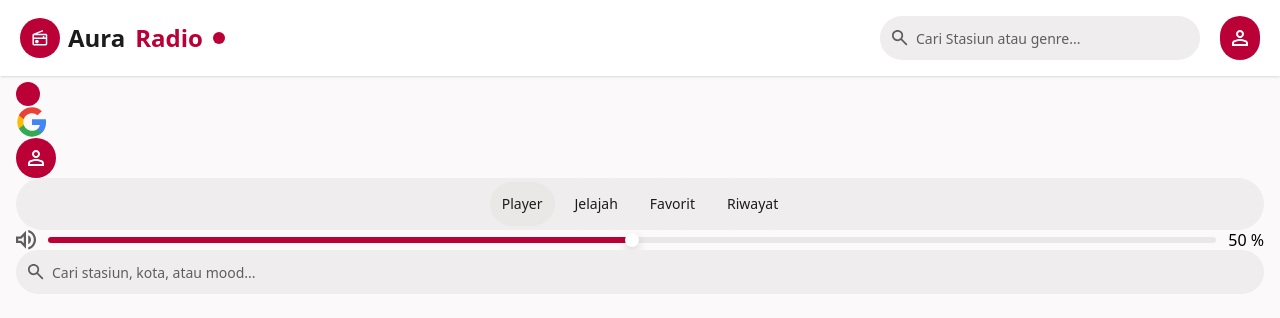
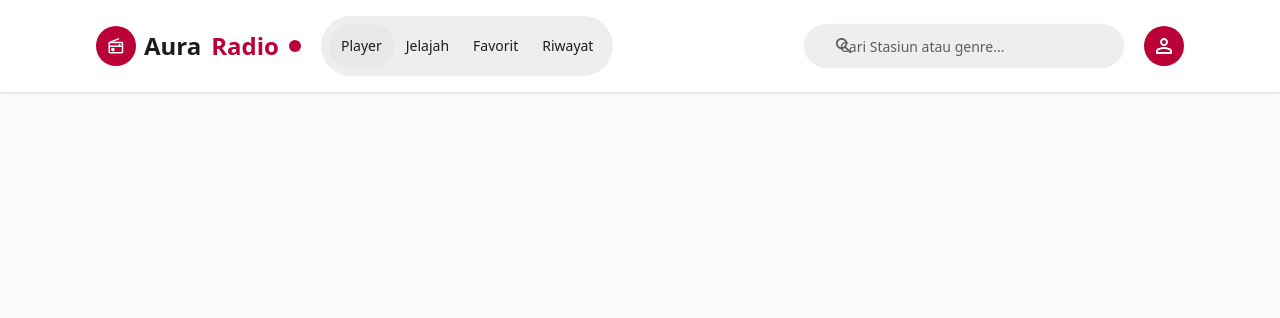
Before and after one commit to Iskedzy/Radio-App, a Nuxt app: page / in a window 1280 px wide. Shown: the top 318 px of the page. Built offline with nearby package versions, Linux system fonts and the light colour scheme.

Commit message:
added mobile and desktop searchbar

```diff
--- a/app/app.vue
+++ b/app/app.vue
@@ -8,21 +8,9 @@
 <template>
   <main class="w-full min-h-screen overflow-x-hidden">
     <AppHeader />
+    <PagePlayer/>
 
-    <section class="w-full px-4">
-      <BaseButton :rounded="true" color="red" size="sm" />
 
-      <BaseIcon name="google" size="lg" />
 
-      <Profile />
-
-      <div class="w-full flex justify-center py-1 bg-[#EFEDED] rounded-full">
-        <BaseNavigation />
-      </div>
-
-      <VolumeSlider />
-
-      <SearchBar />
-    </section>
   </main>
 </template>
--- a/app/components/common/SearchBar.vue
+++ b/app/components/common/SearchBar.vue
@@ -1,12 +1,36 @@
 <script setup lang="ts">
-const {
-    placeholder,
-} = usePlaceholder()
+import { computed } from "vue";
+
+type SearchBarType = "Mobile" | "Desktop";
+
+interface Props {
+  type?: SearchBarType;
+}
+
+const props = withDefaults(defineProps<Props>(), {
+  type: "Desktop",
+});
+
+const { placeholder } = usePlaceholder();
 </script>
 
 <template>
-    <div class="relative">
-        <BaseIcon name="search" size="sm" class="absolute  left-3 top-1/2 -translate-y-1/2" />
-        <BaseInput :placeholder='placeholder' size="md" class="pl-9" />
-    </div>
+  <div
+    :class="[
+      'relative',
+      props.type === 'Mobile' ? 'rounded-full bg-gradient-to-r  from-white  from-50% to-[#BA0036]/5 to-70% p-5 w-[25rem] shadow' : '',
+    ]"
+  >
+    <BaseIcon
+      name="search"
+      size="sm"
+      class="absolute left-8 top-1/2 -translate-y-1/2"
+    />
+
+    <BaseInput
+      :placeholder="placeholder"
+      size="md"
+      :class="['pl-9', props.type === 'Mobile' ? 'rounded-full shadow' : '']"
+    />
+  </div>
 </template>
--- a/app/components/layout/appHeader.vue
+++ b/app/components/layout/appHeader.vue
@@ -1,15 +1,21 @@
 <script setup lang="ts">
-import Profile from '../common/Profile.vue';
-import RadioHeader from '../common/RadioHeader.vue';
-import SearchBar from '../common/SearchBar.vue';
-
+import Profile from "../common/Profile.vue";
+import RadioHeader from "../common/RadioHeader.vue";
+import SearchBar from "../common/SearchBar.vue";
 </script>
 
 <template>
-    <div class="flex justify-between items-center px-5 py-4 bg-white shadow sticky top-0">
+  <div
+    class="flex justify-between items-center px-5 lg:px-24 py-4 bg-white shadow sticky top-0"
+  >
+    <div class="flex gap-5 items-center">
       <RadioHeader />
+      <div class="hidden md:block md:p-1 lg:bg-[#EFEDED] rounded-full">
+        <BaseNavigation class="hidden md:block md:p-1" />
+      </div>
+    </div>
 
-        <div class="flex gap-5">
+    <div class="flex gap-5 items-center">
       <div class="hidden lg:block lg:w-[20rem]">
         <SearchBar />
       </div>
@@ -17,5 +23,4 @@
       <Profile />
     </div>
   </div>
-
 </template>
--- /dev/null
+++ b/app/components/page/pagePlayer.vue
@@ -0,0 +1,12 @@
+<script setup lang="ts">
+import SearchBar from "../common/SearchBar.vue";
+
+</script>
+
+<template>
+  <div class="flex justify-center px-5">
+    <div class="flex flex-col md:hidden">
+      <SearchBar type="Mobile" />
+    </div>
+  </div>
+</template>
```
Also changed, not shown: app/components/common/Genre.vue (added, +7 -0 lines), 2 other files (tests, documents, lock files or other folders). Lines whose indentation alone changed are shown as unchanged.
